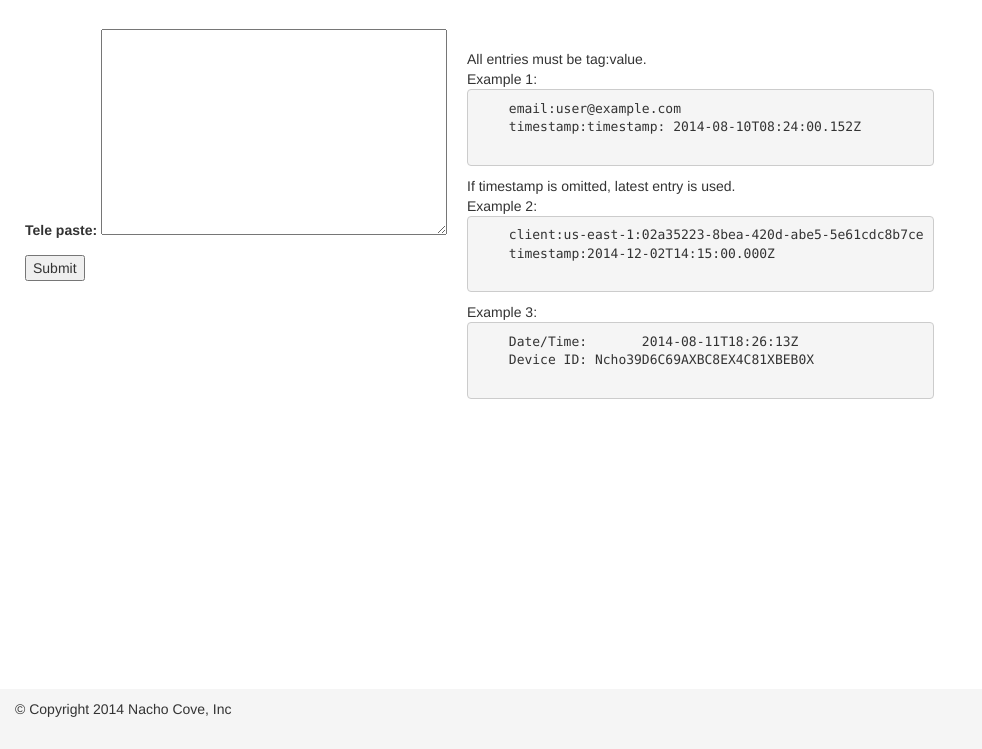
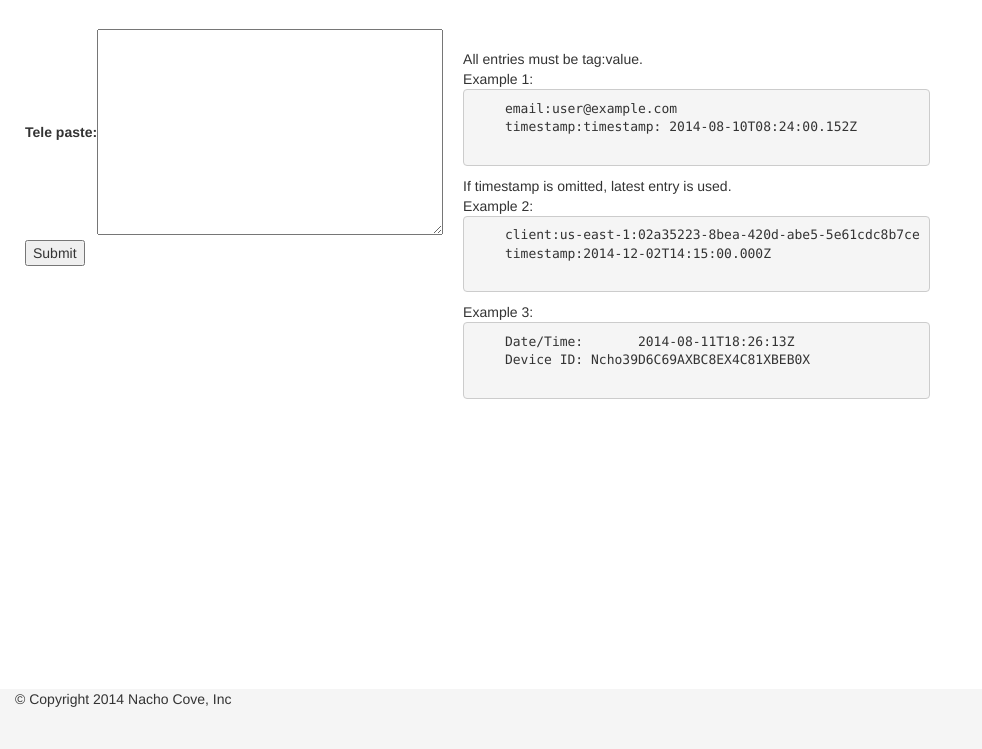
Before and after one commit to nachocove/Telemetry, a Django app: template Viewer/templates/home.html in a window 1280 px wide. Shown: the part 51-800 px from the top of the page, without its empty margins (0-982 px from the left). Run offline with Django 3.2, Linux system fonts and the light colour scheme; the template is opened without the code that fills it: values that come from a table or form of the project are taken from there, others are empty; parts of the project's set-up code (start-up, migrations or seed data) failed here and were passed over; some libraries are stand-ins or nearby versions.

Commit message:
move more stuff into css from html style, clean up unused file and make form prettier

```diff
--- a/Viewer/static/css/list.css
+++ b/Viewer/static/css/list.css
@@ -1,7 +1,7 @@
 .table {
     border-collapse: collapse;
     border: 1px solid black;
-    width: 50% !important;
+    width: 70% !important;
 }
 
 .cell {
--- a/Viewer/static/css/nacho.css
+++ b/Viewer/static/css/nacho.css
@@ -127,3 +127,14 @@ body {
 .summary-table {
    width: initial;
 }
+
+.search-form {
+    float:left;
+    margin:10px;
+    display: inline-block;
+}
+
+.search-help {
+    margin:10px;
+    display: inline-block;
+}
--- a/Viewer/templates/base.html
+++ b/Viewer/templates/base.html
@@ -3,6 +3,7 @@
 <title>Telemetry Viewer: {{ project }}</title>
 <meta http-equiv="Content-type" content="text/html; charset=UTF-8">
 <meta http-equiv="X-UA-Compatible" content="IE=edge,chrome=1">
+<meta name="viewport" content="width=device-width, initial-scale=1">
 <!-- Bootstrap -->
 <link href="/static/css/bootstrap.css" rel="stylesheet">
 <link href="/static/css/nacho.css" rel="stylesheet">
@@ -42,12 +43,17 @@
     </div>
 </nav>
 <div class="container theme-showcase" role="main">
+{% if message %}
+    <div class="alert alert-danger" role="alert">
+        <p>{{ message }}</p>
+    </div>
+{% endif %}
+
 {% block content %}
 {% endblock %}
 </div>
 <footer class="footer">
     <div class="container">
-        <p><font color="red">{{ message }}</font></p>
         <div>&copy; Copyright 2014 Nacho Cove, Inc</div>
         {% block footer %}
         {% endblock %}
--- a/Viewer/templates/client_picker.html
+++ b/Viewer/templates/client_picker.html
@@ -1,7 +1,7 @@
 {% extends "base.html" %}
 {% block content %}
-<h2>Multiple Clients were found. Please select one from the list</h2>
-<table>
+<h4>Multiple Clients were found. Please select one from the list</h4>
+<table class="table table-striped">
     <thead>
     <tr>
         <th>Client ID</th>
--- a/Viewer/templates/entry_page.html
+++ b/Viewer/templates/entry_page.html
@@ -18,6 +18,6 @@ var events = {{ events|safe }};
     {% endfor %}
 </div>
 <br/><br/>
-<table id="table_summary" class="table"></table><br/>
-<table id="table_events" class="table"></table>
+<table id="table_summary" class="table table-bordered"></table><br/>
+<table id="table_events" class="table table-bordered"></table>
 {% endblock %}
--- a/Viewer/templates/home.html
+++ b/Viewer/templates/home.html
@@ -1,12 +1,15 @@
 {% extends "base.html" %}
 {% block content %}
-<span class="search" style="float:left;margin:10px;display: inline-block">
-    <form action="{% url 'bugfix-home' %}" method="post">{% csrf_token %}
-    {{ form.as_p }}
+<span class="search-form">
+    <form role="form" action="{% url 'bugfix-home' %}" method="post">
+        <table>
+    {{ form.as_table }}
+            <tr><td>{% csrf_token %}</td></tr>
+    </table>
     <input type="submit" value="Submit" />
     </form>
 </span>
-<div class="help" style="margin:10px;display: inline-block">
+<div class="search-help">
     <br/>
     All entries must be tag:value.
     <br/>
```
Also changed, not shown: Viewer/templates/list.html (deleted, +0 -12 lines).
